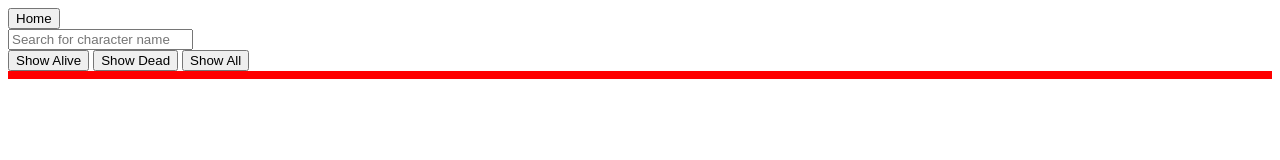
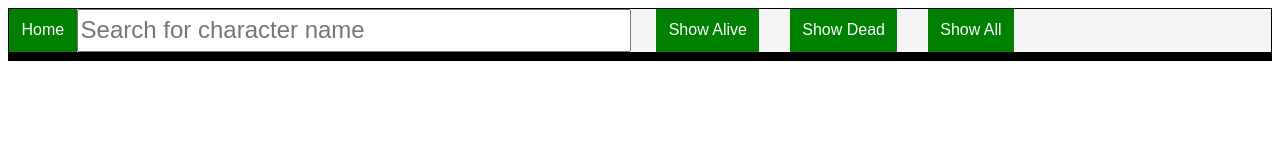
Before and after one commit to den-ny/breaking-bad-info, a plain HTML site: page characters.html in a window 1280 px wide. Drawn offline with Linux system fonts and the light colour scheme; no server answers.

Commit message:
characters css mvp

```diff
--- a/characters.css
+++ b/characters.css
@@ -3,36 +3,62 @@
   position: relative;
 }
 
-
-.first {
+.nav-container {
   border: 1px solid black;
   display: flex;
-  padding: 1%;
-  justify-content: center;
-  align-items: stretch;
+  justify-content: space-between;
+  background-color: whitesmoke;
 }
 
-.second {
-  border: 1px solid red;
+.nav-left {
   display: flex;
-  justify-content: center;
+  flex-grow: 0.4;
 }
 
+form {
+  display: flex;
+  flex-grow: 1;
+}
 
-.default {
+.input {
+  flex-grow: 1;
+  font-size: 1.5em;
+}
 
+.nav-right {
+  display: flex;
+  flex-grow: 0.6;
+  gap: 5%;
+  margin-left: 2%;
+}
+
+button {
+  padding: 2%;
+  font-size: 1em;
+  background-color: green;
+  color: white;
+  border: transparent;
+}
+
+button:hover {
+  background-color: lightgreen;
+}
+
+.default,
+.search {
   display: grid;
   grid-template-columns: repeat(4, 1fr);
 }
 
 div {
-  border: 2px solid red;
   display: grid;
   grid-template-rows: .01fr 1fr .01fr;
-  font-size: 1.5em;
+  font-size: 1.25em;
+  border: 2px solid black;
+  text-align: center;
 }
 
-.con {
+.image-container {
   display: flex;
 }
 
@@ -43,5 +69,4 @@ div {
 
 img {
   min-width: 100%;
-
 }
```
